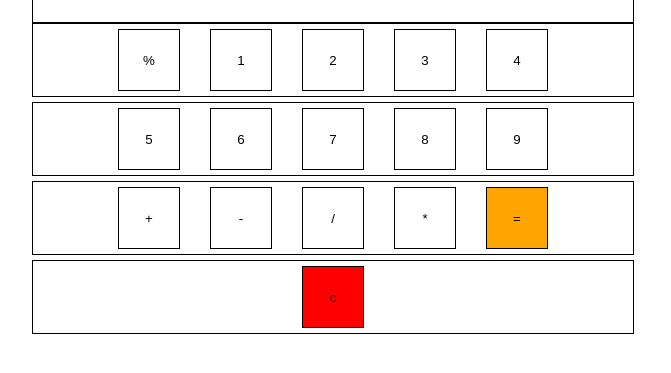
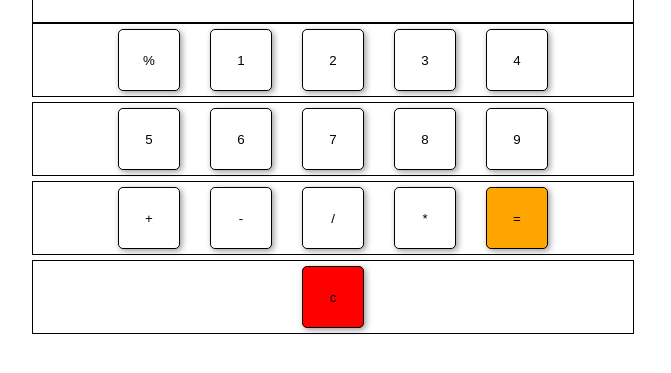
Before and after one commit to ans0nii/calculator, a plain HTML site: page index.html in a window 1280 px wide. Shown: the part 187-560 px from the top of the page, without its empty margins (307-978 px from the left). Drawn offline with Linux system fonts and the light colour scheme.

Commit message:
Add border radius and box shadow

```diff
--- a/style.css
+++ b/style.css
@@ -36,6 +36,8 @@
   background-color: white;
   margin-bottom: 5px;
   margin-top: 5px;
+  border-radius: 5px;
+  box-shadow: 2px 2px 6px rgba(0, 0, 0, 0.4);
 }
 
 .row-1,
```
